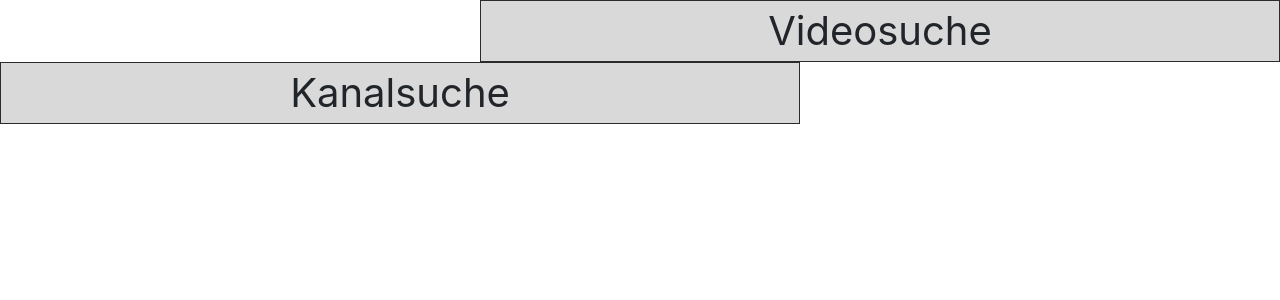
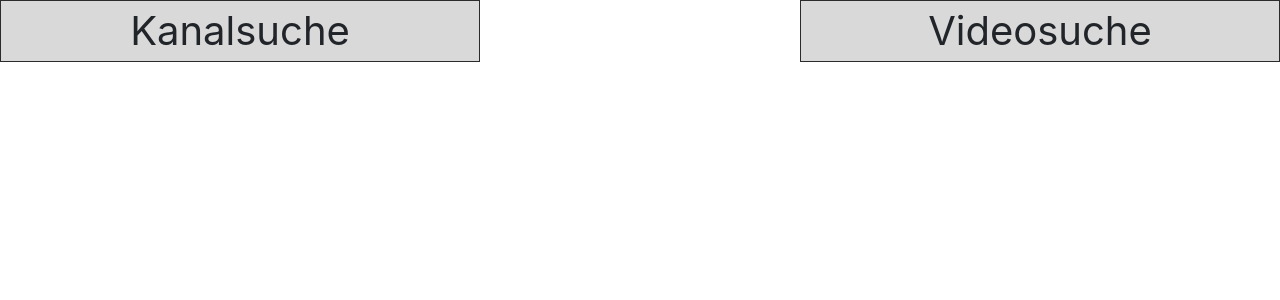
Before and after one commit to kevha/wwi17-youtube-api, a PHP site: page / in a window 1280 px wide. Shown: the part 61-361 px from the top of the page. Run offline with PHP 8.4, Linux system fonts and the light colour scheme; some libraries are stand-ins or nearby versions.

Commit message:
Revert "Update style.css"
This reverts commit d22ee19389a4b53c43f5b2cd76956d6739b797b6.

```diff
--- a/style.css
+++ b/style.css
@@ -15,7 +15,7 @@ body {
 
   block {
     float: right;
-    width: 20em;
+    width: 12em;
     border: 1px solid rgba(0, 0, 0, 0.8);
     font-size: 40px;
     background-color: #d9d9d9;
@@ -23,7 +23,7 @@ body {
 
   block2 {
     float: left;
-    width: 20em;
+    width: 12em;
     border: 1px solid rgba(0, 0, 0, 0.8);
     font-size: 40px;
     background-color: #d9d9d9;
```
